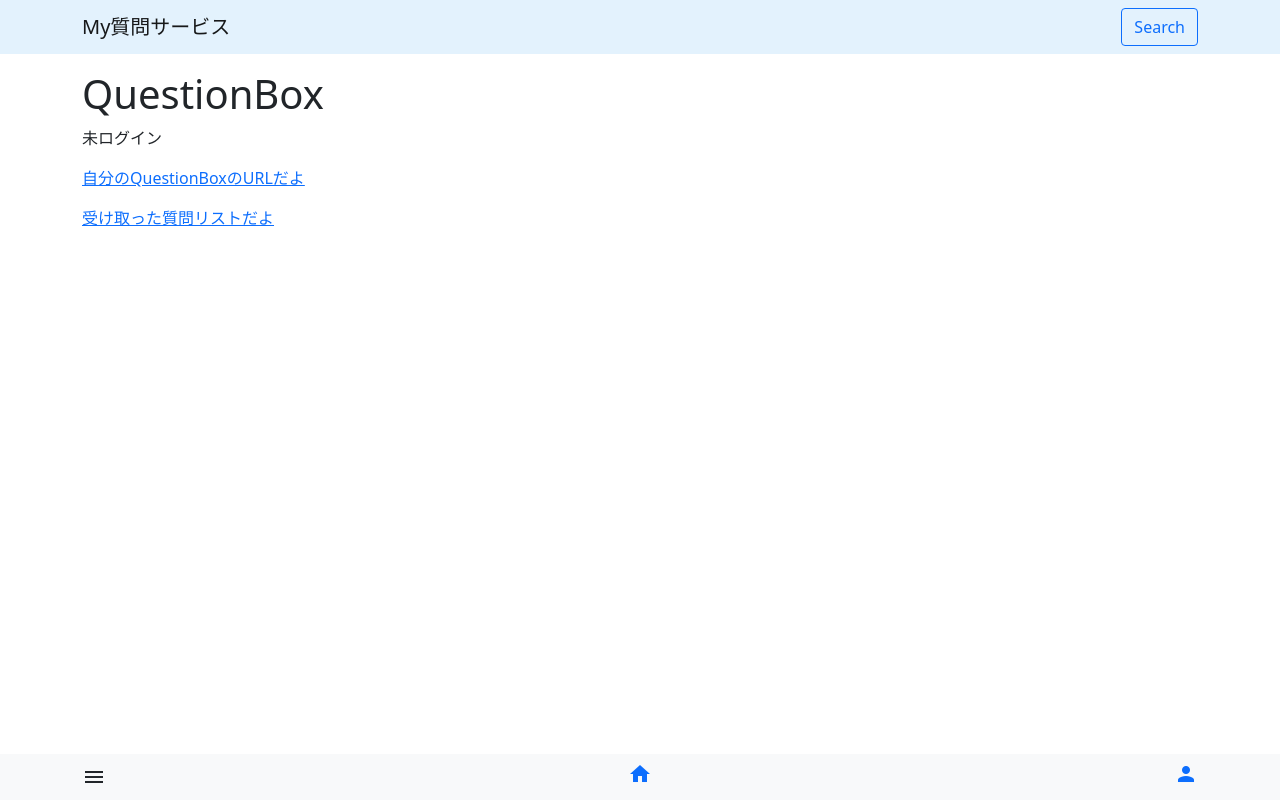
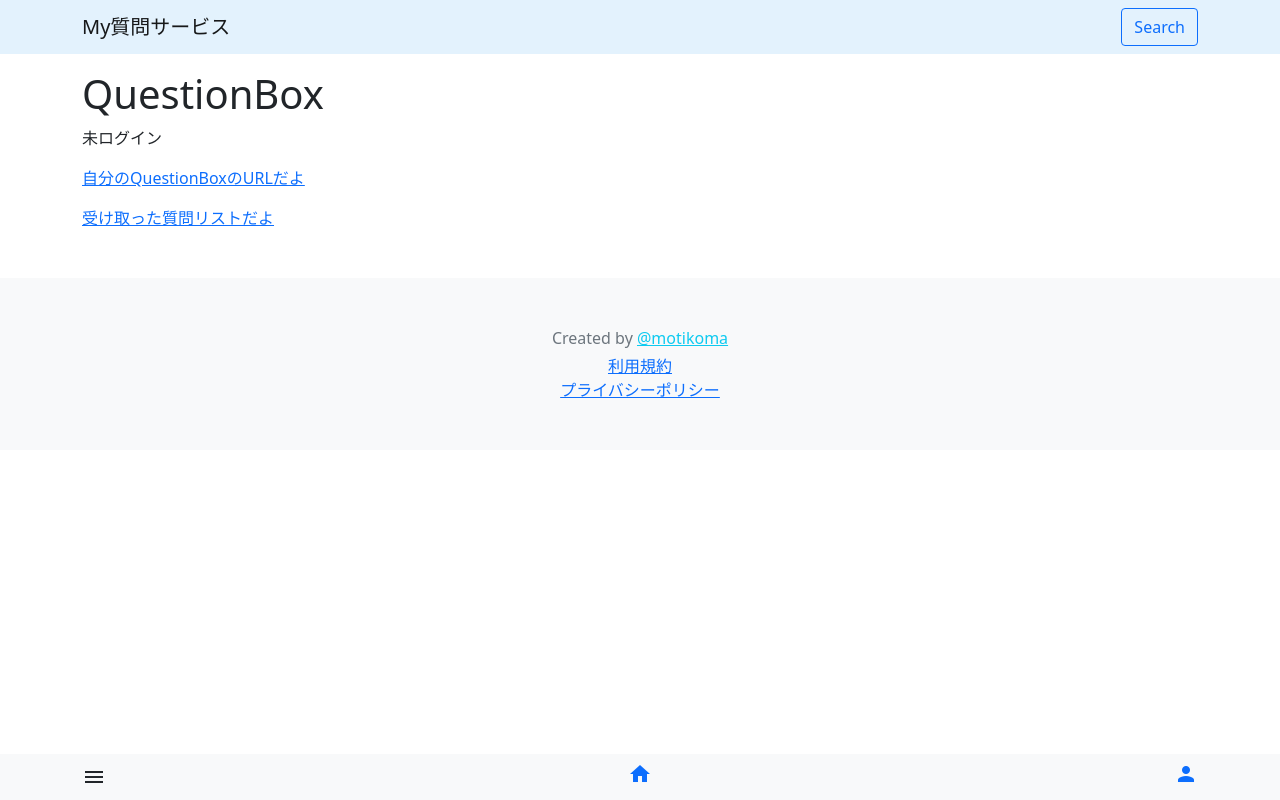
Before and after one commit to motikoma/questionBox, a Next.js app: page / in a window 1280 px wide. Built offline with nearby package versions, Linux system fonts and the light colour scheme; no server answers.

Commit message:
fix: プライバシーポリシー, 利用規約の追加

```diff
--- a/components/Layout.tsx
+++ b/components/Layout.tsx
@@ -70,6 +70,24 @@ const Layout: React.FC<LayoutProps> = ({
       </nav>
       <div className="container">{children}</div>
     </div>
+    <footer className="text-center mt-5 py-5 bg-light">
+      <div className="pb-1 text-muted">
+        Created by{" "}
+        <a href="https://twitter.com/motikoma" className="link-info">
+          @motikoma
+        </a>
+      </div>
+      <div>
+        <Link href="/terms-of-service">
+          <a className="d-inline-block mx-1">利用規約</a>
+        </Link>
+      </div>
+      <div>
+        <Link href="/privacy-policy">
+          <a className="d-inline-block mx-1">プライバシーポリシー</a>
+        </Link>
+      </div>
+    </footer>
     <nav className="navbar fixed-bottom navbar-light bg-light">
       <div className="container">
         <div className="d-flex justify-content-between align-items-center w-100">
```
Also changed, not shown: pages/privacy-policy.tsx (added, +12 -0 lines), pages/terms-of-service.tsx (added, +12 -0 lines).
